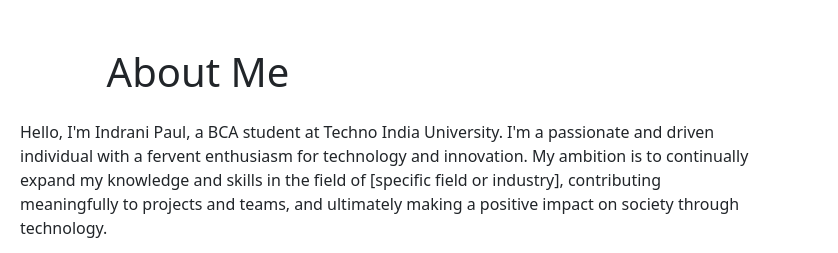
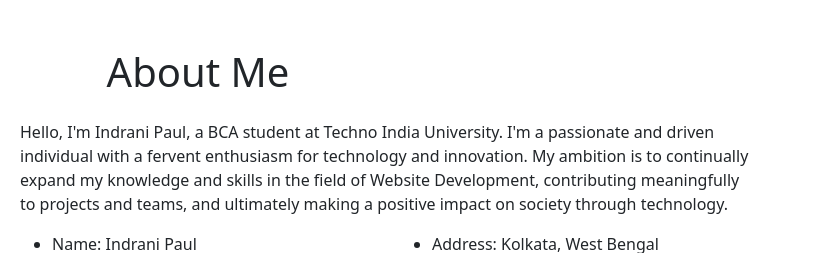
Before and after one commit to Indrani0923/BharatIntern, a plain HTML site: page index.html in a window 1280 px wide. Shown: the part 800-1053 px from the top of the page, 442-1280 px from the left. Drawn offline with nearby package versions, Linux system fonts and the light colour scheme; a script that the page names is missing.

Commit message:
Update index.html

```diff
--- a/index.html
+++ b/index.html
@@ -65,7 +65,7 @@
                 </div>
 
                 <div class="col-lg-8">
-                    <p>Hello, I'm Indrani Paul, a BCA student at Techno India University. I'm a passionate and driven individual with a fervent enthusiasm for technology and innovation. My ambition is to continually expand my knowledge and skills in the field of [specific field or industry], contributing meaningfully to projects and teams, and ultimately making a positive impact on society through technology.</p>
+                    <p>Hello, I'm Indrani Paul, a BCA student at Techno India University. I'm a passionate and driven individual with a fervent enthusiasm for technology and innovation. My ambition is to continually expand my knowledge and skills in the field of Website Development, contributing meaningfully to projects and teams, and ultimately making a positive impact on society through technology.</p>
                     <div class="row mt-3">
                         <div class="col-md-6">
                             <ul>
```
